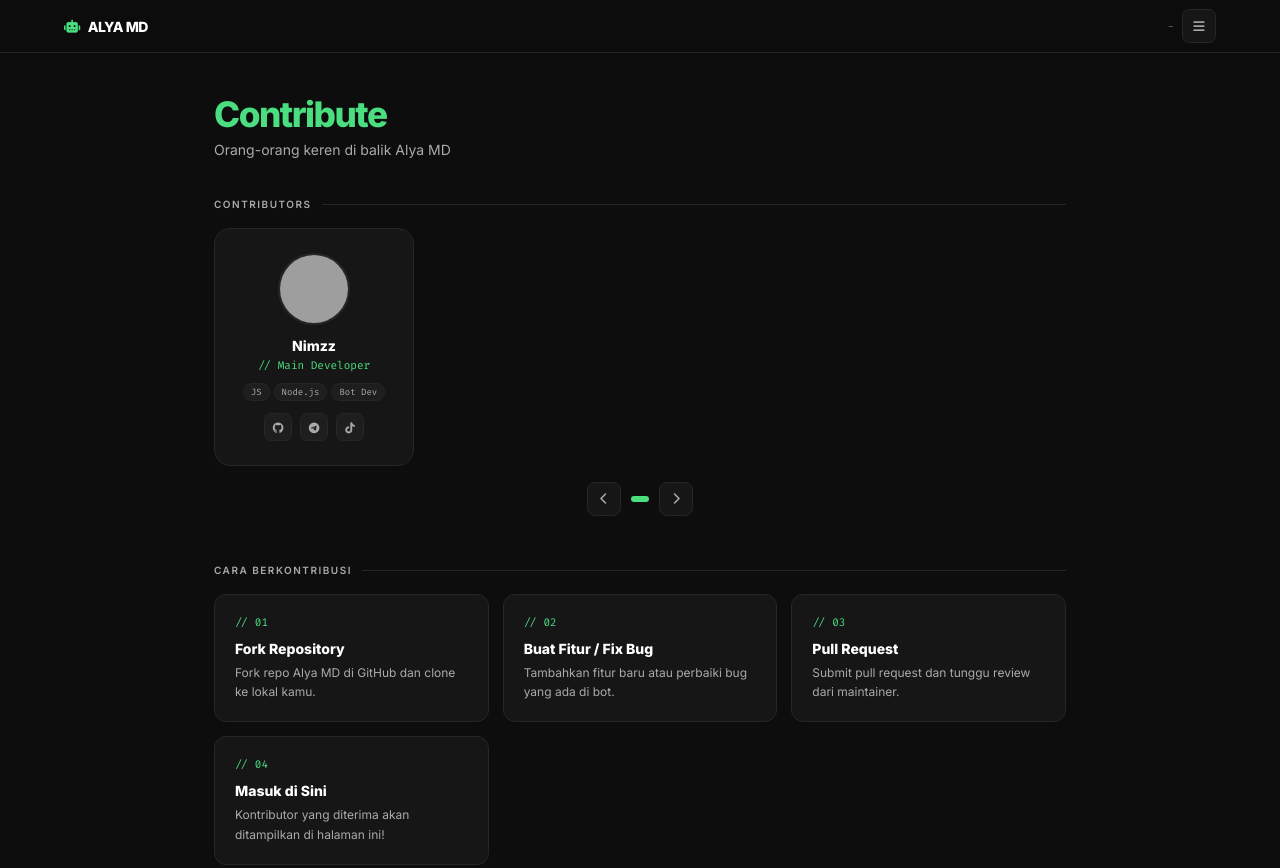
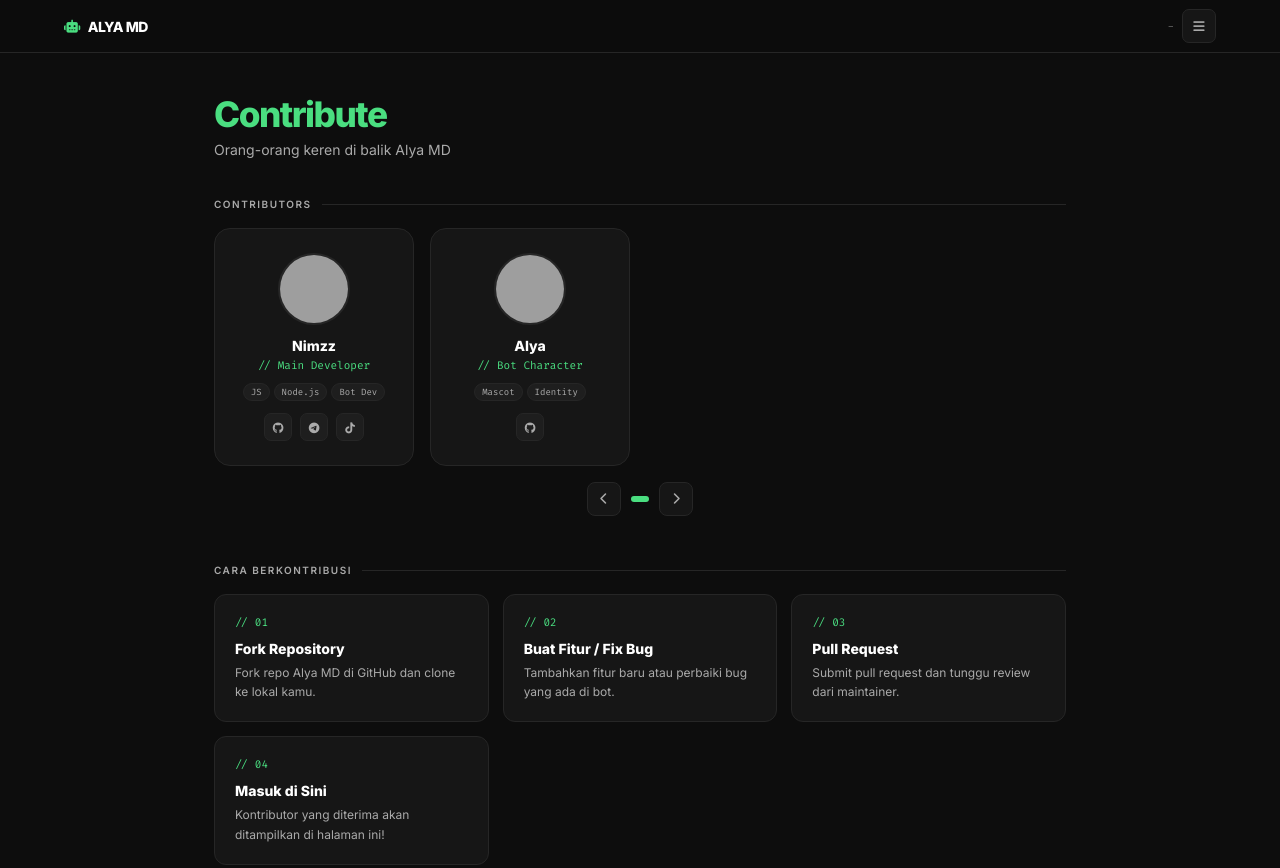
Before and after one commit to NimzzMihate/Alya, a plain HTML site: page contribute.html in a window 1280 px wide. Shown: the top 868 px of the page. Drawn offline with Linux system fonts and the light colour scheme; no server answers; grey boxes are pictures that could not be loaded.

Commit message:
update: contribute.html

```diff
--- a/contribute.html
+++ b/contribute.html
@@ -7,8 +7,8 @@
   <link rel="stylesheet" href="https://cdnjs.cloudflare.com/ajax/libs/font-awesome/6.4.2/css/all.min.css">
   <link href="https://fonts.googleapis.com/css2?family=Inter:wght@400;500;600;800&family=Fira+Code:wght@400;500&display=swap" rel="stylesheet">
   <style>
-    :root { --bg:#0d0d0d; --card:#161616; --border:#262626; --text-main:#fff; --text-dim:#888; --accent:#4ade80; --hover-bg:#1e1e1e; --input-bg:#1a1a1a; }
-    [data-theme="light"] { --bg:#f5f5f5; --card:#fff; --border:#e0e0e0; --text-main:#111; --text-dim:#555; --accent:#16a34a; --hover-bg:#eee; --input-bg:#f0f0f0; }
+    :root { --bg:#0d0d0d; --card:#161616; --border:#262626; --text-main:#fff; --text-dim:#aaaaaa; --accent:#4ade80; --hover-bg:#1e1e1e; --input-bg:#1a1a1a; }
+
     * { margin:0; padding:0; box-sizing:border-box; }
     html { scroll-behavior: smooth; }
     body { background: var(--bg); color: var(--text-main); font-family: 'Inter',sans-serif; min-height: 100vh; padding-bottom: 80px; }
@@ -171,7 +171,7 @@
       <div class="carousel-track" id="carouselTrack">
         <!-- Nimzz -->
         <div class="contrib-card">
-          <img src="https://files.catbox.moe/6ntmyb.jpg" class="contrib-avatar" alt="Nimzz"
+          <img src="https://files.catbox.moe/fxcuut.jpg" class="contrib-avatar" alt="Nimzz"
                onerror="this.src='https://avatars.githubusercontent.com/u/NimzzMihate'"/>
           <div class="contrib-name">Nimzz</div>
           <div class="contrib-role">// Main Developer</div>
@@ -184,6 +184,21 @@
             <a href="https://github.com/NimzzMihate" target="_blank" class="contrib-link"><i class="fa-brands fa-github"></i></a>
             <a href="https://t.me/Nimzz4" target="_blank" class="contrib-link"><i class="fa-brands fa-telegram"></i></a>
             <a href="https://www.tiktok.com/@nq8003" target="_blank" class="contrib-link"><i class="fa-brands fa-tiktok"></i></a>
+          </div>
+        </div>
+
+        <!-- Alya -->
+        <div class="contrib-card">
+          <img src="https://files.catbox.moe/suvt42.jpg" class="contrib-avatar" alt="Alya"
+               onerror="this.onerror=null;this.src='https://avatars.githubusercontent.com/NimzzMihate'"/>
+          <div class="contrib-name">Alya</div>
+          <div class="contrib-role">// Bot Character</div>
+          <div class="contrib-tags">
+            <span class="contrib-tag">Mascot</span>
+            <span class="contrib-tag">Identity</span>
+          </div>
+          <div class="contrib-links">
+            <a href="https://github.com/NimzzMihate/Alya" target="_blank" class="contrib-link"><i class="fa-brands fa-github"></i></a>
           </div>
         </div>
       </div>
```
